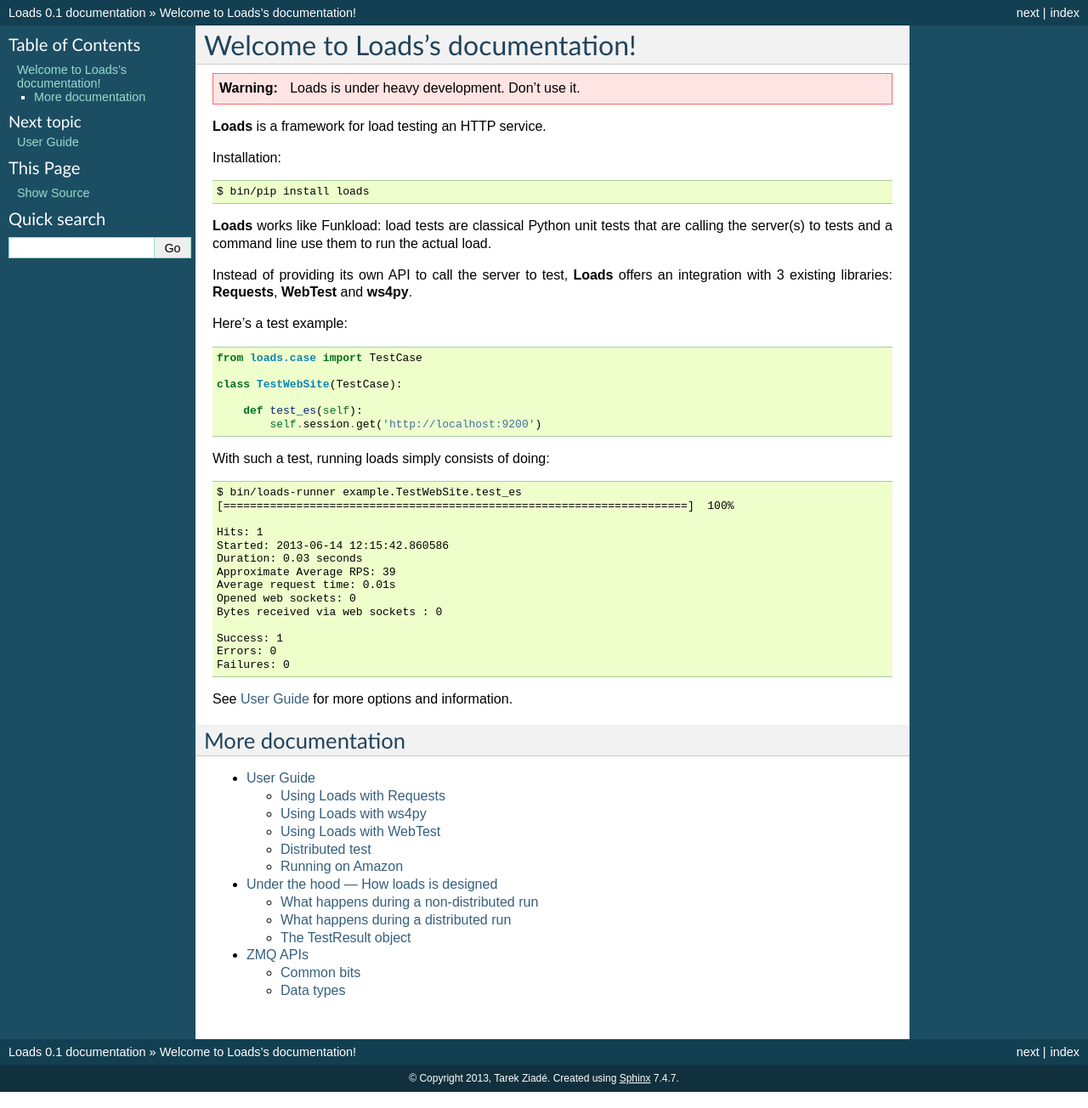
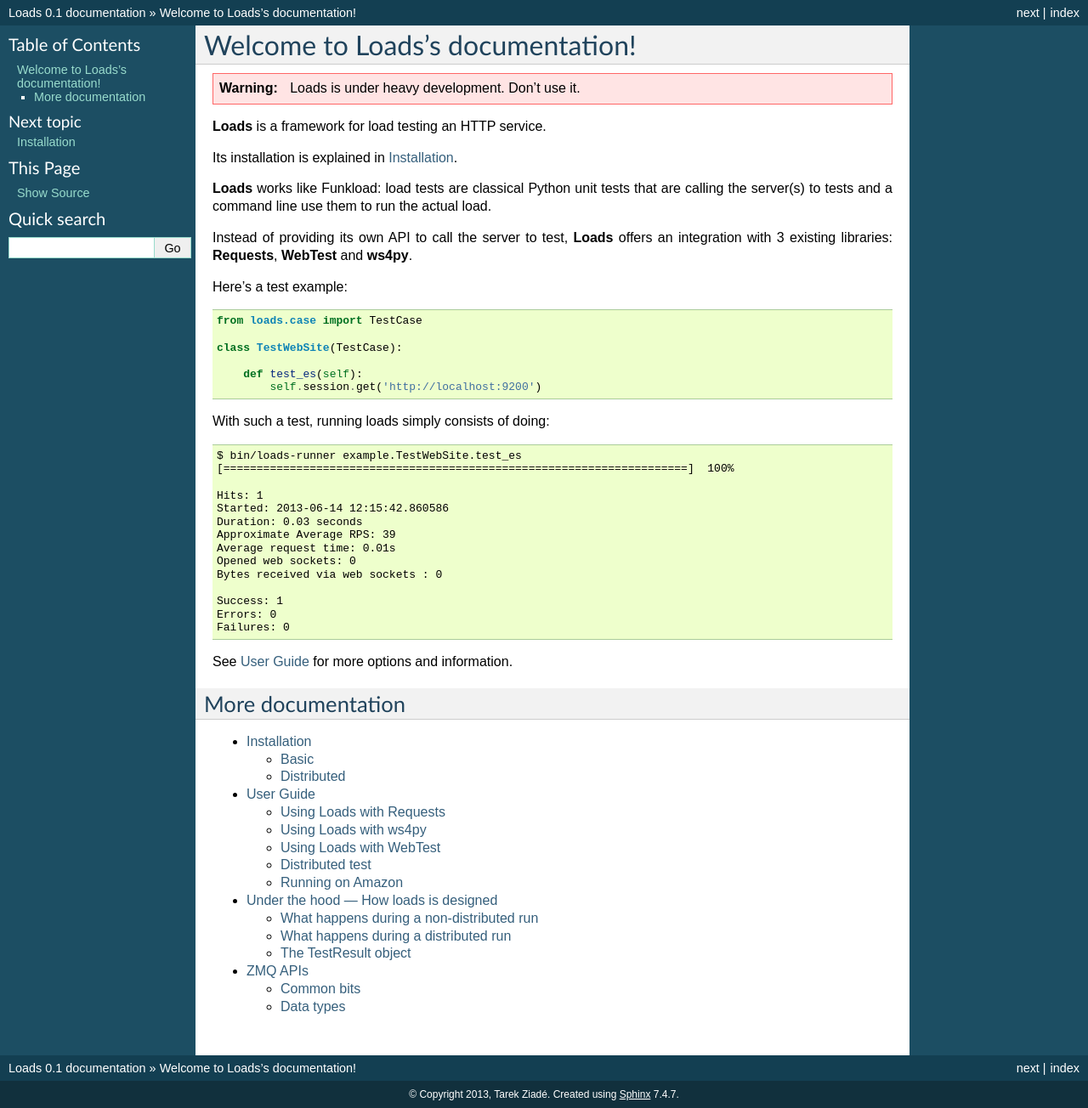
Before and after one commit to mozilla-services/loads, a Sphinx documentation site: the page built from docs/source/index.rst, in a window 1280 px wide. Shown: the whole page at 85% size. Built offline with Sphinx 7.4.7, drawn with Linux system fonts in a browser that asks for light colours.

Commit message:
properly document the installation process #42 & #44

```diff
--- a/docs/source/index.rst
+++ b/docs/source/index.rst
@@ -9,9 +9,7 @@
 
 **Loads** is a framework for load testing an HTTP service.
 
-Installation::
-
-    $ bin/pip install loads
+Its installation is explained in :ref:`installation`.
 
 
 **Loads** works like Funkload: load tests are classical
@@ -59,6 +57,7 @@
 .. toctree::
    :maxdepth: 2
 
+   installation
    guide
    internals
    zmq-api
```
Also changed, not shown: docs/source/installation.rst (added, +38 -0 lines), 1 other file.
